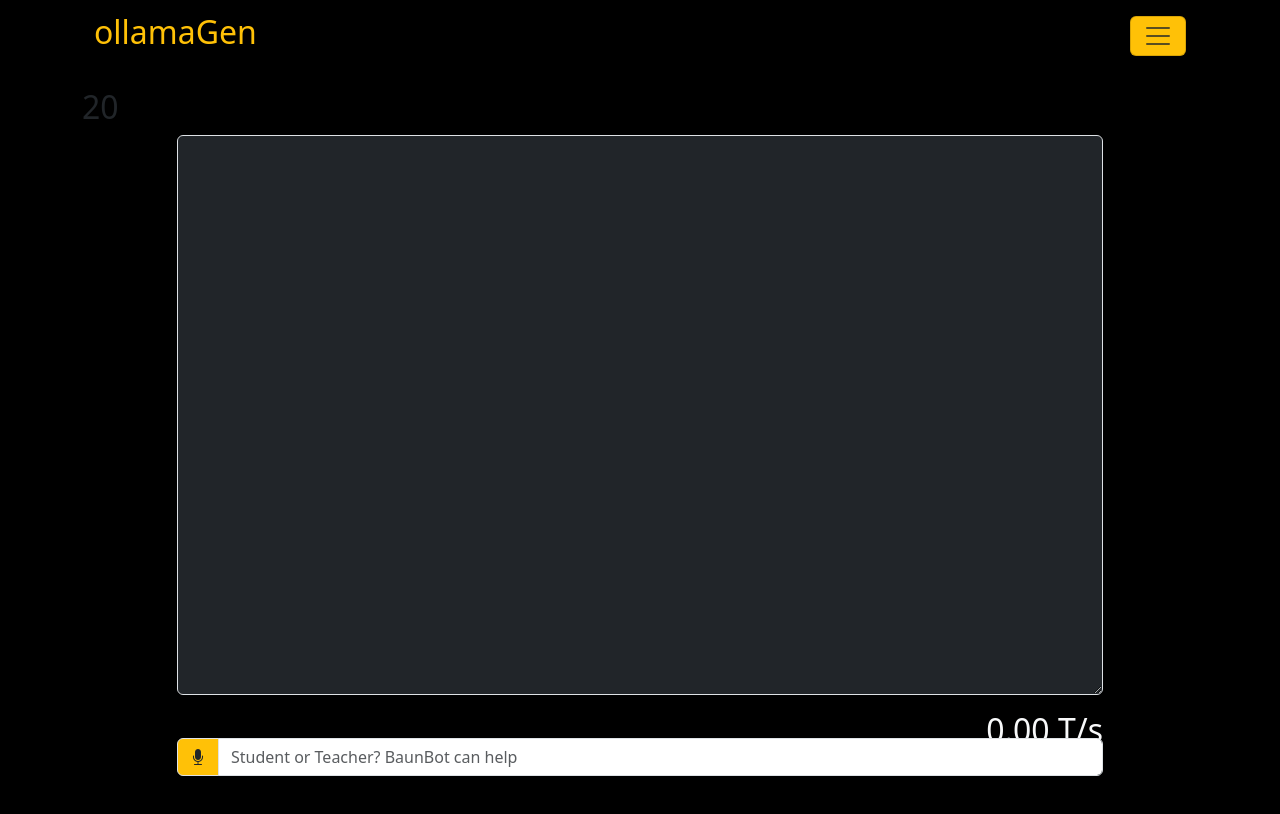
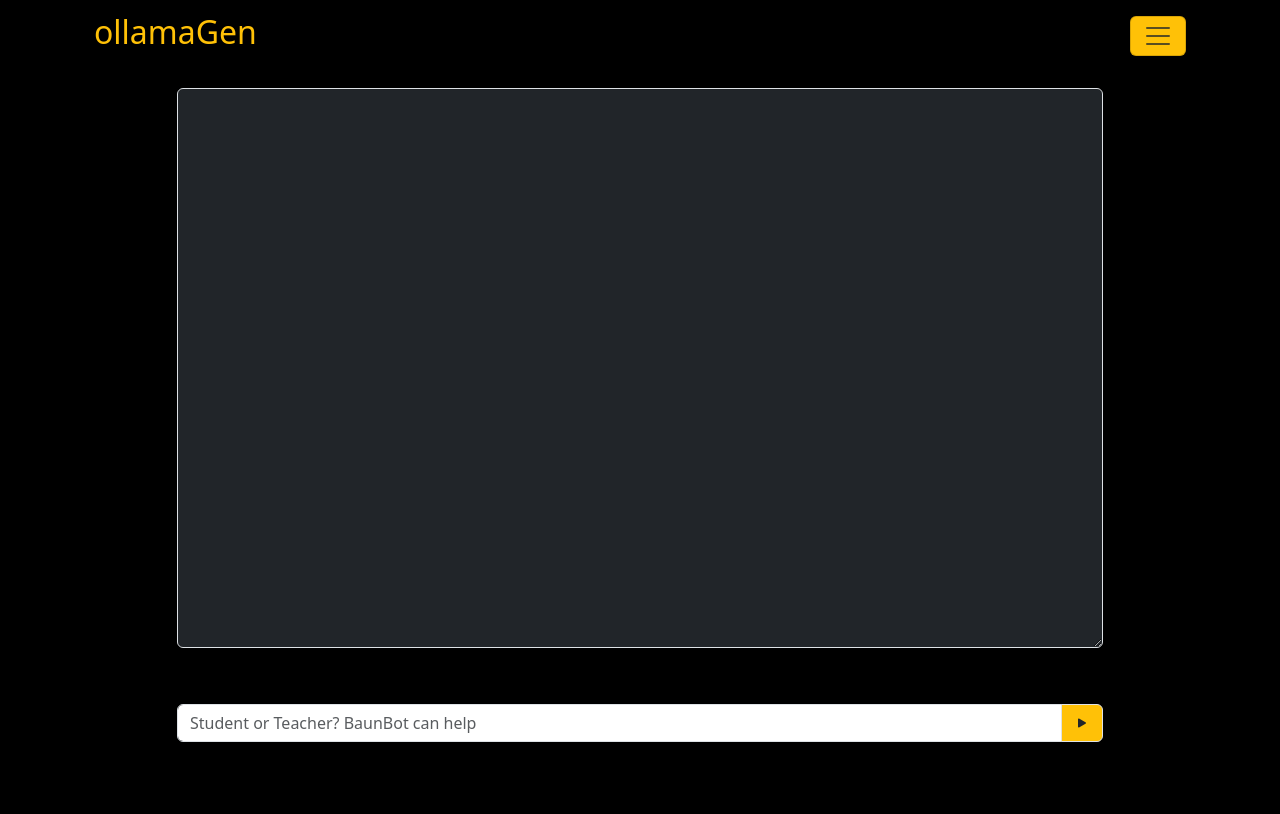
Before and after one commit to moriire/ollamaGen, a Vue app: page / in a window 1280 px wide. Shown: the top 814 px of the page. Built offline with nearby package versions, Linux system fonts and the light colour scheme.

Commit message:
controls adjusted

```diff
--- a/src/components/TheWelcome.vue
+++ b/src/components/TheWelcome.vue
@@ -3,7 +3,7 @@ import axios from 'axios';
 import moment from 'moment';
 import TTS from 'text-to-speech-offline';
 import { useVoiceSettingsStore } from '@/stores/counter';
-import { ref, onMounted } from 'vue';
+import { ref } from 'vue';
 export default {
   setup(){
     let controller;
@@ -39,7 +39,6 @@ export default {
         {signal}
         );
 
-      console.log(res.data.context)
       total_duration.value = res.data.context.length/formatTime(res.data.eval_duration);
       response.value = `${msg.value}:\n${res.data.response}`
      } catch(errors){
@@ -57,7 +56,7 @@ export default {
     }
   };
 const tts = () => {
-  TTS(response.value || 'nothing to talk about', {language: "english", volume: glob.volume, rate:glob.rate, pitch: glob.pitch})
+  TTS(response.value || 'nothing to talk about', {language: "english", volume: glob.voiceParams.vol, rate: glob.voiceParams.rate, pitch: glob.voiceParams.pitch})
 };
 
 const clearOutput = async () => {
@@ -91,9 +90,6 @@ const copyQ = () => {
 
 <template>
 
-  <h2>{{ glob.volume }}
-
-  </h2>
   <div
   v-show="disable"
   class="col-lg-10 col-md-10 col-sm-10 col-xs-12 mx-3 my-2">
@@ -122,39 +118,33 @@ const copyQ = () => {
 </div>
 <div class="col-lg-10 col-md-10 col-sm-10 col-xs-12 mx-3 my-2 d-flex justify-content-between" >
   <div>
-    <button class="btn btn-outline-warning" v-show="disable" @click="stopGen">Stop generating...</button>
+    <button class="btn btn-outline-warning" v-show="disable" @click="stopGen">
+      <i class="bi bi-stop-fill"></i>
+    </button>
+    <button class="btn btn-outline-warning"   @click="tts()" v-show="response">
+      <i class="bi bi-mic-fill"></i>
+    </button>
+
+    <!--button class="btn btn-outline-warning" v-show="disable" @click="stopGen">Stop generating...</button-->
     <button title="Copy response to clipboard"  data-bs-toggle="tooltip" data-bs-placement="top" class="btn btn-outline-warning" @click="copyOutput" v-show="response" >Copy</button>
     <button class="btn btn-outline-warning" @click="clearOutput" v-show="response">Clear</button>
-
   </div>
   <div>
-    <h2 class="text-light">
+    <h2 class="text-light" v-show="response">
       {{ total_duration.toFixed(2) }} T/s
     </h2>
   </div>
-  <!--div class="dropdown">
-  <button class="btn btn-outline-warning dropdown-toggle" type="button" data-bs-toggle="dropdown" aria-expanded="false">
-    theme
-  </button>
-  <ul class="dropdown-menu">
-    <li><a class="dropdown-item" href="#">Dark</a></li>
-    <li><a class="dropdown-item" href="#">Light</a></li>
-  </ul>
-</div-->
 </div>
 <div class="col-lg-10 col-md-10 col-sm-10 col-xs-12 mx-3 my-2 position-sticky .start-50 bottom-0 .translate-middle-x">
       <div class="input-group my-4">
-        <button class="input-group-text bg-warning text-dark" id="basic" @click="tts()">
+        <!--button class="input-group-text bg-warning text-dark" id="basic" @click="tts()">
           <i class="bi bi-mic-fill"></i>
-        <!--span class="spinner-border] spinner-border-sm" aria-hidden="true" v-show="disable">
-        </span-->
-      </button>
+      </button-->
         <input class="form-control" aria-describedby="basic"
         placeholder="Student or Teacher? BaunBot can help" v-model="prompt"  @keyup.enter="getChat()">
-        <!--button class="input-group-text bg-warning text-dark" id="basic" @click="getChat()">Go
-        <span class="spinner-border spinner-border-sm" aria-hidden="true" v-show="disable">
-        </span>
-      </button-->
+        <button class="input-group-text bg-warning text-dark" id="basic" @click="getChat()">
+          <i class="bi bi-play-fill"></i>
+      </button>
   </div>
 </div>
 </template>
```
